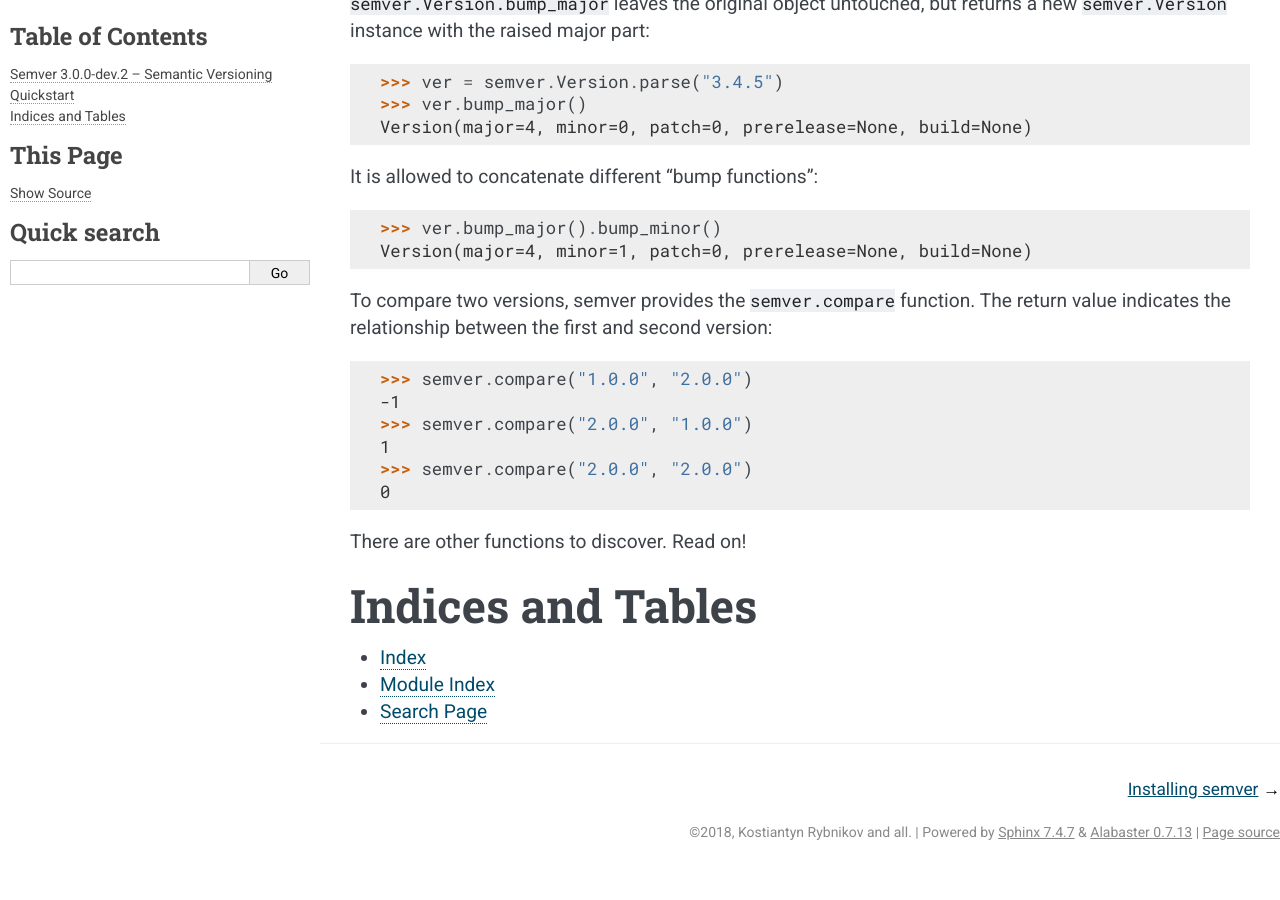
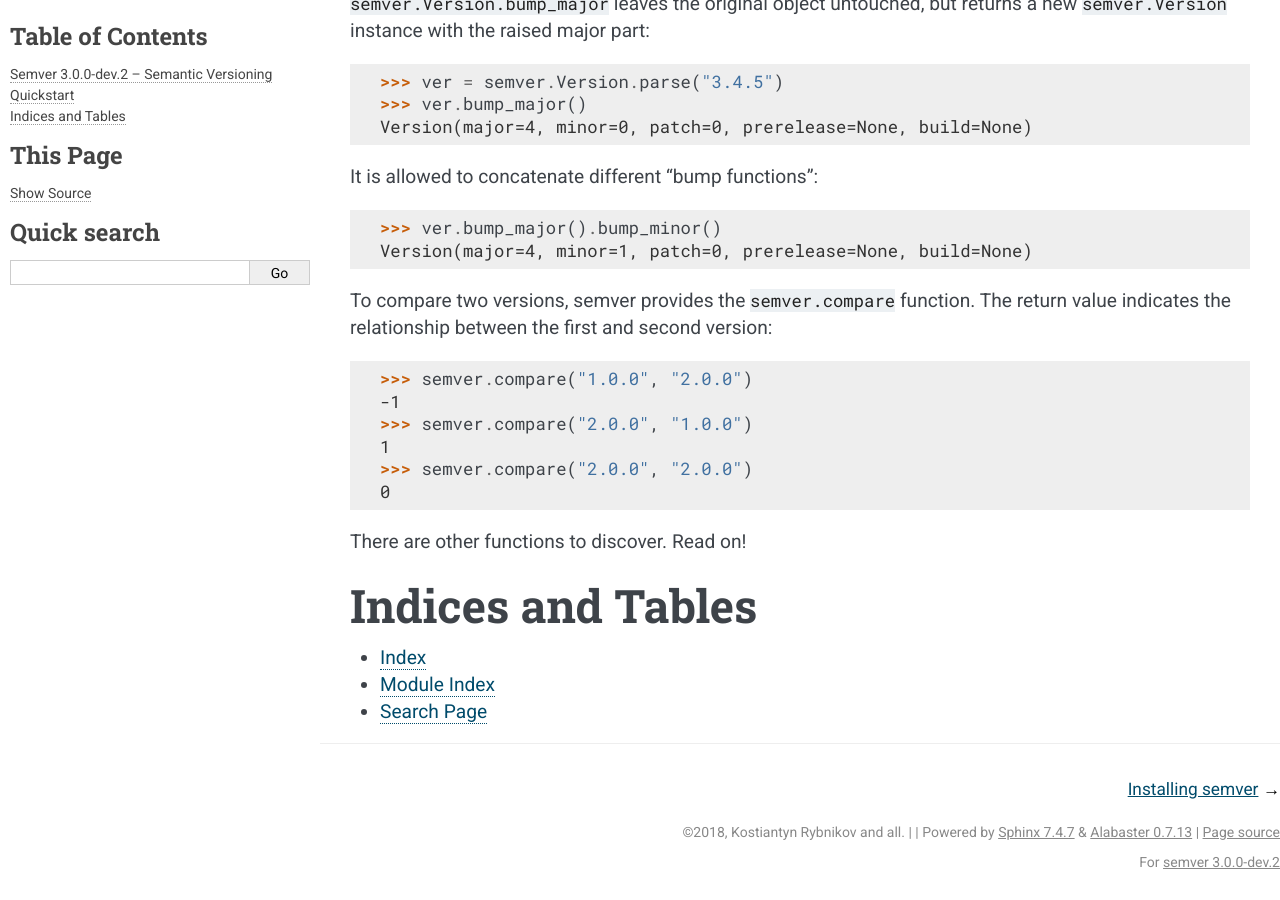
Before and after one commit to python-semver/python-semver, a Sphinx documentation site: the page built from docs/index.rst, in a window 1280 px wide and 900 px high, scrolled down 1530 px. Built offline with Sphinx 7.4.7, drawn with Linux system fonts in a browser that asks for light colours; pages that are not in the unit, such as notebooks, are missing from menus; before the commit the page ends 2400 px from its top, so only the background shows below that.

Commit message:
Doc: Add semver version in footer

```diff
--- a/docs/_templates/layout.html
+++ b/docs/_templates/layout.html
@@ -2,3 +2,48 @@
   Import the theme's layout.
 #}
 {% extends "!layout.html" %}
+
+{%- block footer %}
+<div class="footer">
+<p>
+  {% if show_copyright %}&copy;{{ copyright }}.{% endif %}
+  {% if theme_show_powered_by|lower == 'true' %}
+  {% if show_copyright %}|{% endif %}
+  {% if show_copyright %}|{% endif %}
+    Powered by <a href="http://sphinx-doc.org/">Sphinx {{ sphinx_version }}</a>
+    &amp; <a href="https://github.com/bitprophet/alabaster">Alabaster {{ alabaster_version }}</a>
+  {% endif %}
+  {%- if show_source and has_source and sourcename %}
+  {% if show_copyright or theme_show_powered_by %}|{% endif %}
+  <a href="{{ pathto('_sources/' + sourcename, true)|e }}"
+          rel="nofollow">{{ _('Page source') }}</a>
+  {%- endif %}
+</p>
+<p>
+  For <a href="https://github.com/{{ theme_github_user }}/{{ theme_github_repo }}"
+  >semver {{ version }}</a>
+</p>
+</div>
+
+{% if theme_github_banner|lower != 'false' %}
+<a href="https://github.com/{{ theme_github_user }}/{{ theme_github_repo }}" class="github">
+    <img style="position: absolute; top: 0; right: 0; border: 0;" src="{{ pathto('_static/' ~ theme_github_banner, 1) if theme_github_banner|lower != 'true' else 'https://s3.amazonaws.com/github/ribbons/forkme_right_darkblue_121621.png' }}" alt="Fork me on GitHub"  class="github"/>
+</a>
+{% endif %}
+{% if theme_analytics_id %}
+<script type="text/javascript">
+
+  var _gaq = _gaq || [];
+  _gaq.push(['_setAccount', '{{ theme_analytics_id }}']);
+  _gaq.push(['_setDomainName', 'none']);
+  _gaq.push(['_setAllowLinker', true]);
+  _gaq.push(['_trackPageview']);
+
+  (function() {
+    var ga = document.createElement('script'); ga.type = 'text/javascript'; ga.async = true;
+    ga.src = ('https:' == document.location.protocol ? 'https://ssl' : 'http://www') + '.google-analytics.com/ga.js';
+    var s = document.getElementsByTagName('script')[0]; s.parentNode.insertBefore(ga, s);
+  })();
+  </script>
+{% endif %}
+{%- endblock %}
```
